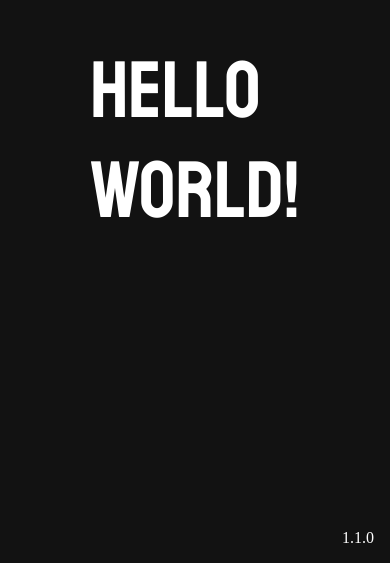
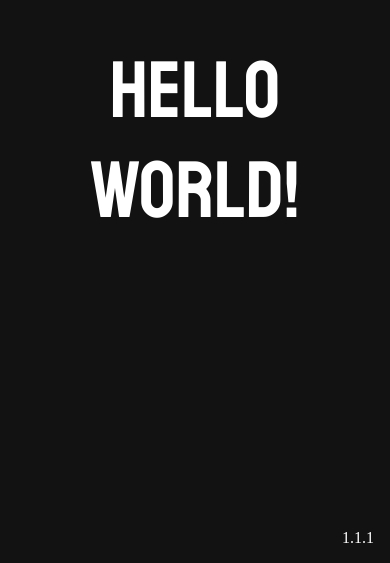
Before and after one commit to svantejonssonITHS/Software-Life-Cycle-Management-Laboration-1, a React (Vite) app in the folder app/: page / in a window 390 px wide. Shown: the part 281-844 px from the top of the page. Built offline with nearby package versions, Linux system fonts and the light colour scheme.

Commit message:
Fixed issue with mobile styling

```diff
--- a/app/package.json
+++ b/app/package.json
@@ -1,6 +1,6 @@
 {
 	"name": "app",
-	"version": "1.1.0",
+	"version": "1.1.1",
 	"type": "module",
 	"author": {
 		"name": "Svante Jonsson",
--- a/app/src/components/Glitch/Glitch.css
+++ b/app/src/components/Glitch/Glitch.css
@@ -18,3 +18,14 @@
 	color: transparent;
 	text-shadow: -3px -2px 0 #00f2ea, 3px 2px 0 #ff0050;
 }
+
+@media screen and (max-width: 800px) {
+	.glitch {
+		text-align: center;
+	}
+
+	.glitch:focus {
+		color: transparent;
+		text-shadow: -3px -2px 0 #00f2ea, 3px 2px 0 #ff0050;
+	}
+}
--- a/app/src/components/Glitch/Glitch.tsx
+++ b/app/src/components/Glitch/Glitch.tsx
@@ -1,5 +1,9 @@
 import './Glitch.css';
 
 export default function ({ text }: { text: string }) {
-	return <p className="glitch">{text}</p>;
+	return (
+		<p className="glitch" tabIndex={0}>
+			{text}
+		</p>
+	);
 }
```
Also changed, not shown: 1 other file (tests, documents, lock files or other folders).
